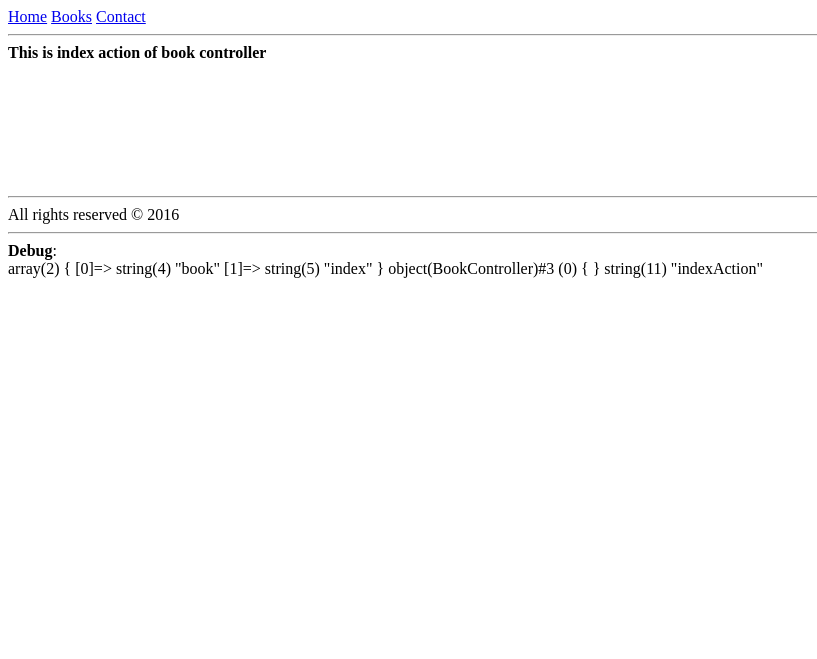
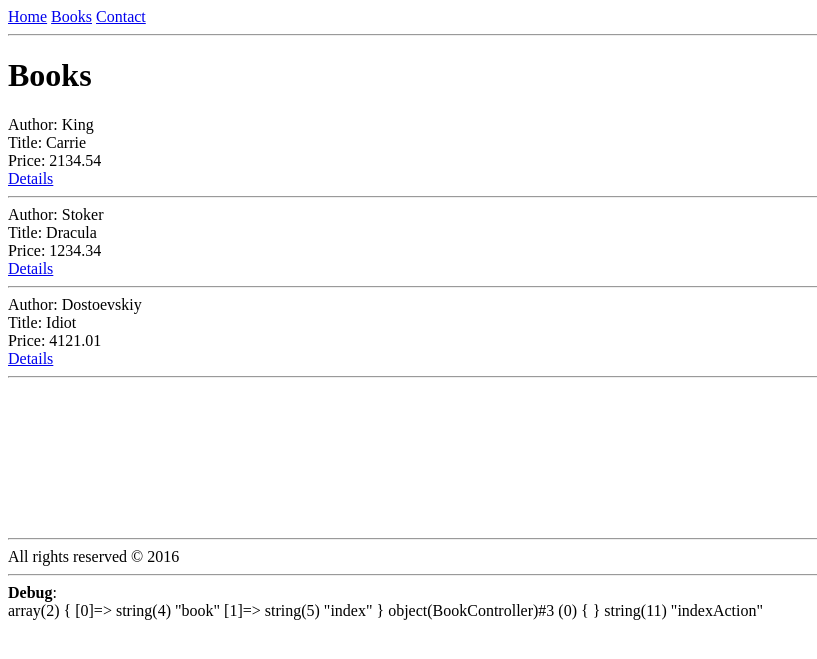
Before and after one commit to haggard2016/mvc, a PHP site: page /index.php?route=book/index in a window 1280 px wide. Shown: the top 659 px of the page, without its empty margins (0-817 px from the left). Run offline with PHP 8.4, Linux system fonts and the light colour scheme.

Commit message:
lesson2: model, exceptions

```diff
--- a/Controller/BookController.php
+++ b/Controller/BookController.php
@@ -1,6 +1,6 @@
 <?php
 
-class BookController
+class BookController extends Controller
 {
     /**
      * @param Request $request
@@ -8,6 +8,23 @@ class BookController
      */
     public function indexAction(Request $request)
     {
-        return '<b>This is index action of book controller</b>';
+        $model = new BookModel();
+        $books = $model->findAll();
+
+        $args = compact('books');
+
+        return $this->render('index', $args);
     }
+
+
+    public function showAction(Request $request)
+    {
+        $id = $request->get('id');
+        $book = (new BookModel())->findById($id);
+
+        $args = compact('book');
+        return $this->render('show', $args);
+    }
+
+
 }
--- a/Library/Controller.php
+++ b/Library/Controller.php
@@ -9,11 +9,18 @@ abstract class Controller
         $file = VIEW_DIR . $tplDir . DS . $viewName . '.phtml';
 
         if (!file_exists($file)) {
-            die("{$file} not found");
+            throw new Exception("{$file} not found", 404);
         }
 
         ob_start();
         require $file;
         return ob_get_clean();
     }
+
+    public static function renderError($code, $message)
+    {
+        ob_start();
+        require VIEW_DIR . 'error.phtml';
+        return ob_get_clean();
+    }
 }
--- /dev/null
+++ b/Model/BookModel.php
@@ -0,0 +1,56 @@
+<?php
+
+
+class BookModel
+{
+    public function findById($id)
+    {
+        $books = array(
+            array(
+                'title' => 'Carrie',
+                'author' => 'King',
+                'price' => 2134.54
+            ),
+            array(
+                'title' => 'Dracula',
+                'author' => 'Stoker',
+                'price' => 1234.34
+            ),
+            array(
+                'title' => 'Idiot',
+                'author' => 'Dostoevskiy',
+                'price' => 4121.01
+            ),
+        );
+
+        if (!isset($books[$id])) {
+            throw new NotFoundException("book #{$id} not found");
+        }
+
+        return $books[$id];
+    }
+
+
+    public function findAll()
+    {
+        $books = array(
+            array(
+                'title' => 'Carrie',
+                'author' => 'King',
+                'price' => 2134.54
+            ),
+            array(
+                'title' => 'Dracula',
+                'author' => 'Stoker',
+                'price' => 1234.34
+            ),
+            array(
+                'title' => 'Idiot',
+                'author' => 'Dostoevskiy',
+                'price' => 4121.01
+            ),
+        );
+
+        return $books;
+    }
+}
--- a/View/Book/index.phtml
+++ b/View/Book/index.phtml
@@ -1 +1,9 @@
-<b>This is index action of book controller</b>
+<h1>Books</h1>
+
+<?php foreach ($books as $id => $book) : ?>
+   Author:  <?=$book['author']?><br>
+   Title:  <?=$book['title']?><br>
+   Price:  <?=$book['price']?><br>
+    <a href="/index.php?route=book/show&amp;id=<?=$id?>">Details</a>
+    <hr>
+<?php endforeach; ?>
--- a/View/Index/index.phtml
+++ b/View/Index/index.phtml
@@ -1,4 +1,2 @@
-<b>This is index action of index controller</b>
-<br>
-<?=$var1 ?><br>
-<?=$var2 ?>
+<h1><?=$page['title']?></h1>
+<?=$page['content']?>
--- /dev/null
+++ b/View/error.phtml
@@ -0,0 +1,3 @@
+<h1>Error</h1>
+
+<b><?=$code?> : <?=$message?></b>
--- a/index.php
+++ b/index.php
@@ -4,10 +4,13 @@ define('ROOT', __DIR__ . DS);
 define('VIEW_DIR', ROOT . 'View' . DS);
 define('LIB_DIR', ROOT . 'Library' . DS);
 define('CONTROLLER_DIR', ROOT . 'Controller' . DS);
+define('MODEL_DIR', ROOT . 'Model' . DS);
+define('DATA_DIR', ROOT . '_data' . DS);
 
 
 /**
  * @param $className
+ * @throws Exception
  */
 function __autoload($className)
 {
@@ -17,11 +20,14 @@ function __autoload($className)
         require LIB_DIR . $file;
     } elseif (file_exists(CONTROLLER_DIR . $file)) {
         require CONTROLLER_DIR . $file;
+    } elseif (file_exists(MODEL_DIR . $file)) {
+        require MODEL_DIR . $file;
     } else {
-        die("{$file} not found");
+        throw new Exception("{$file} not found", 404);
     }
 }
 
+try {
     $request = new Request();
     $route = $request->get('route');
 
@@ -37,10 +43,16 @@ $action = $route[1] . 'Action';
     $controller = new $controller();
 
     if (!method_exists($controller, $action)) {
-    die("{$action} not found");
+        throw new Exception("{$action} not found", 404);
     }
 
     $content = $controller->$action($request);
+} catch(NotFoundException $e) {
+    $content = Controller::renderError($e->getCode(), $e->getMessage());
+} catch(Exception $e) {
+    $content = Controller::renderError($e->getCode(), $e->getMessage());
+}
+
 
 require VIEW_DIR . 'default_layout.phtml';
 
```
Also changed, not shown: Controller/IndexController.php (+30 -3 lines), Library/NotFoundException.php (added, +15 -0 lines), Library/Router.php (added, +16 -0 lines), Model/ContactForm.php (added, +42 -0 lines), Model/PageModel.php (added, +16 -0 lines), View/Book/show.phtml (added, +7 -0 lines), View/Index/contact.phtml (+9 -1 lines), 1 other file. Lines whose indentation alone changed are shown as unchanged.
